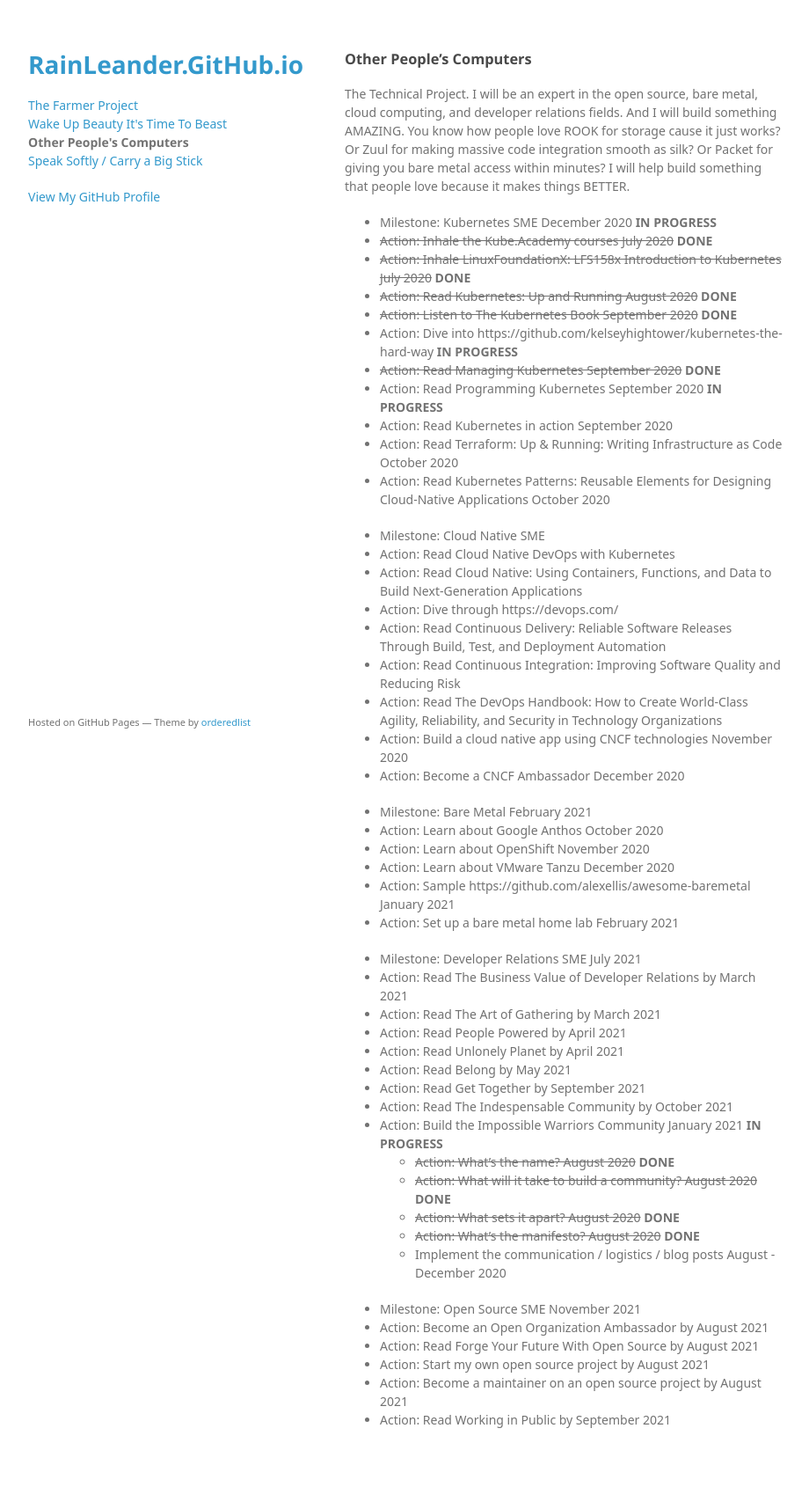
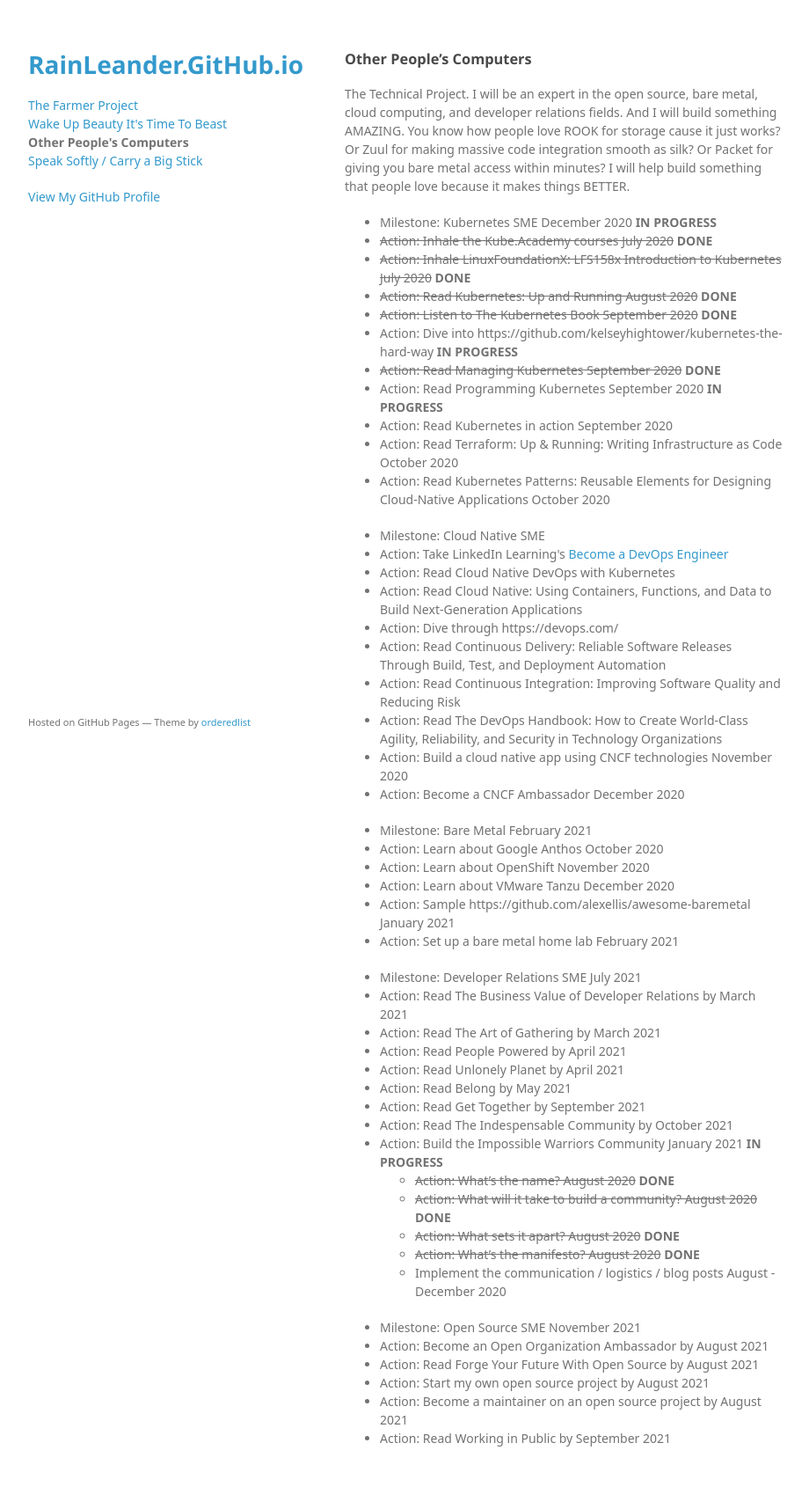
Before and after one commit to rainleander/rainleander.github.io, a Jekyll site: the page other-peoples-computers.html, which Jekyll copies as it is, in a window 1280 px wide. Shown: the whole page at 88% size, without its empty margins (178-1098 px from the left). Built offline with Jekyll 4.4.1, drawn with Linux system fonts in a browser that asks for light colours; some web fonts are replaced; before the commit the page ends 1694 px from its top, so only the background shows below that.

Commit message:
Update other-peoples-computers.html

```diff
--- a/other-peoples-computers.html
+++ b/other-peoples-computers.html
@@ -42,6 +42,7 @@
         <li>Action: Read Kubernetes Patterns: Reusable Elements for Designing Cloud-Native Applications October 2020</li></ul>
 
         <p><ul><li>Milestone: Cloud Native SME</li>
+        <li>Action: Take LinkedIn Learning's <a href="https://www.linkedin.com/learning/paths/become-a-devops-engineer?u=2150890">Become a DevOps Engineer</a></li>
         <li>Action: Read Cloud Native DevOps with Kubernetes</li>
         <li>Action: Read Cloud Native: Using Containers, Functions, and Data to Build Next-Generation Applications</li>
         <li>Action: Dive through https://devops.com/</li>
```
